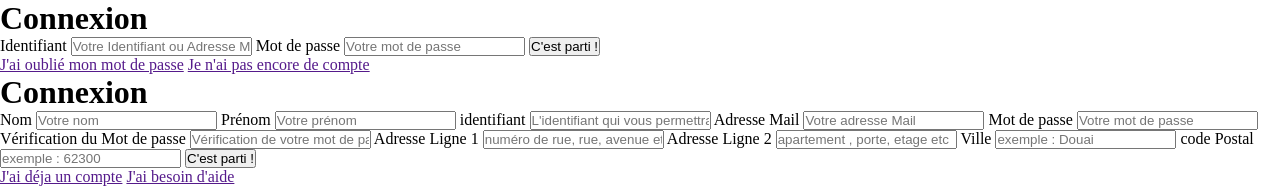
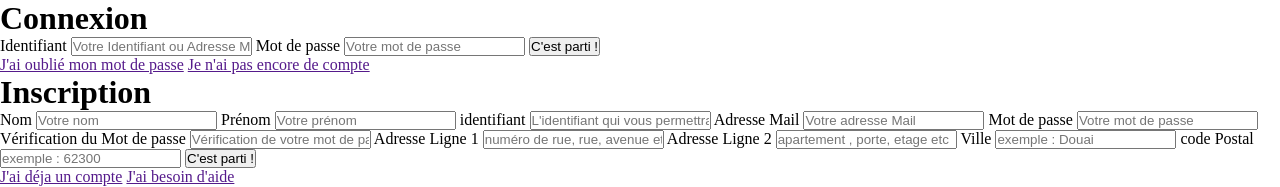
Before and after one commit to PierruDimitry/TontonGazon, a PHP site: page / in a window 1280 px wide. Shown: the part 126-313 px from the top of the page. Run offline with PHP 8.4, Linux system fonts and the light colour scheme.

Commit message:
html build v1.1

```diff
--- a/site/vues/elements/form-inscription.php
+++ b/site/vues/elements/form-inscription.php
@@ -1,5 +1,5 @@
 <div class="from" id="form-con">
-    <h1>Connexion</h1>
+    <h1>Inscription</h1>
     <form action="/action_page.php" method="POST">
         <label>Nom  <input type="text" placeholder="Votre nom" name="nom" /> </label>
         <label>Prénom  <input type="text" placeholder="Votre prénom" name="prenom" /> </label>
```
